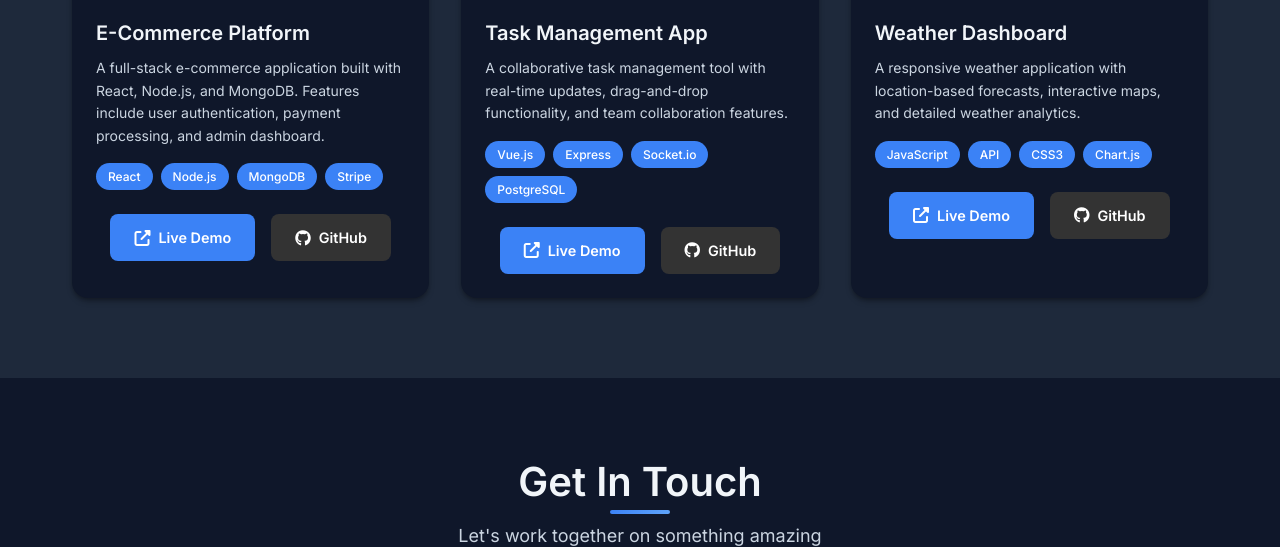
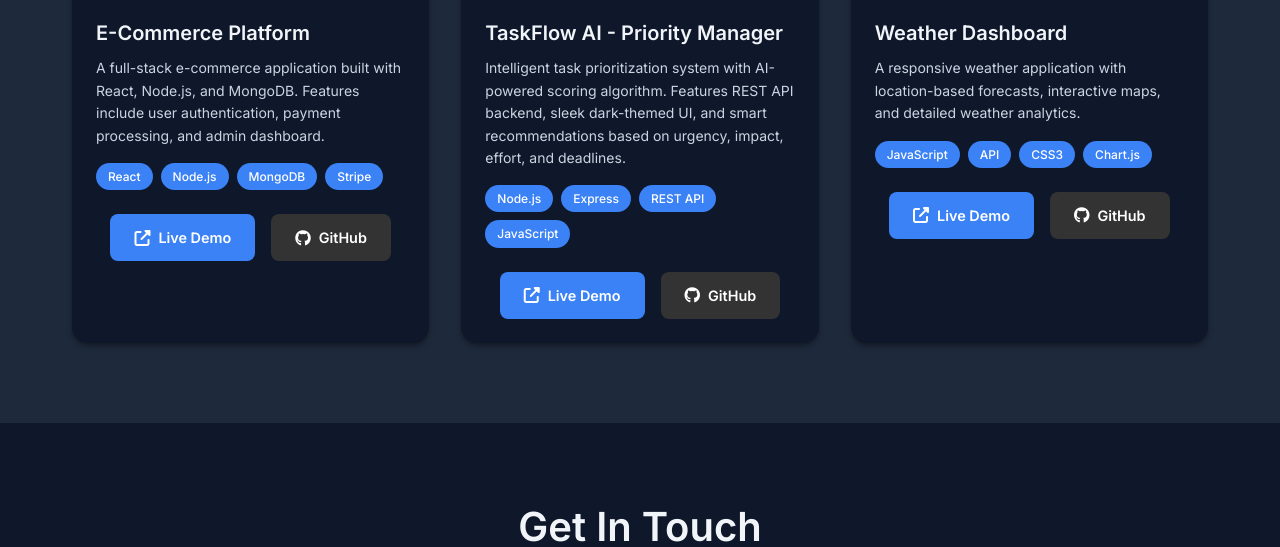
Before and after one commit to parampateldev/parampateldev, a website: page index.html in a window 1280 px wide. Shown: the part 2683-3230 px from the top of the page. Drawn offline with Linux system fonts and the light colour scheme.

Commit message:
Update portfolio: Replace old task manager with TaskFlow AI priority management system

```diff
--- a/index.html
+++ b/index.html
@@ -257,26 +257,26 @@
                 </div>
                 <div class="project-card">
                     <div class="project-image">
-                        <img src="https://images.unsplash.com/photo-1611224923853-80b023f02d71?w=800&h=500&fit=crop&crop=center" alt="Task Manager">
+                        <img src="https://images.unsplash.com/photo-1484480974693-6ca0a78fb36b?w=800&h=500&fit=crop&crop=center" alt="TaskFlow AI">
                     </div>
                     <div class="project-content">
-                        <h3 class="project-title">Task Management App</h3>
+                        <h3 class="project-title">TaskFlow AI - Priority Manager</h3>
                         <p class="project-description">
-                            A collaborative task management tool with real-time updates, drag-and-drop
-                            functionality, and team collaboration features.
+                            Intelligent task prioritization system with AI-powered scoring algorithm. Features REST API backend,
+                            sleek dark-themed UI, and smart recommendations based on urgency, impact, effort, and deadlines.
                         </p>
                         <div class="project-tech">
-                            <span class="tech-tag">Vue.js</span>
+                            <span class="tech-tag">Node.js</span>
                             <span class="tech-tag">Express</span>
-                            <span class="tech-tag">Socket.io</span>
-                            <span class="tech-tag">PostgreSQL</span>
+                            <span class="tech-tag">REST API</span>
+                            <span class="tech-tag">JavaScript</span>
                         </div>
                         <div class="project-links">
-                            <a href="https://parampateldev.github.io/task-manager" target="_blank" rel="noopener" class="project-link live-demo">
+                            <a href="task-priority-api/index.html" target="_blank" rel="noopener" class="project-link live-demo">
                                 <i class="fas fa-external-link-alt"></i>
                                 Live Demo
                             </a>
-                            <a href="https://github.com/parampateldev/task-manager" target="_blank" rel="noopener" class="project-link github">
+                            <a href="https://github.com/parampateldev/task-priority-api" target="_blank" rel="noopener" class="project-link github">
                                 <i class="fab fa-github"></i>
                                 GitHub
                             </a>
```
